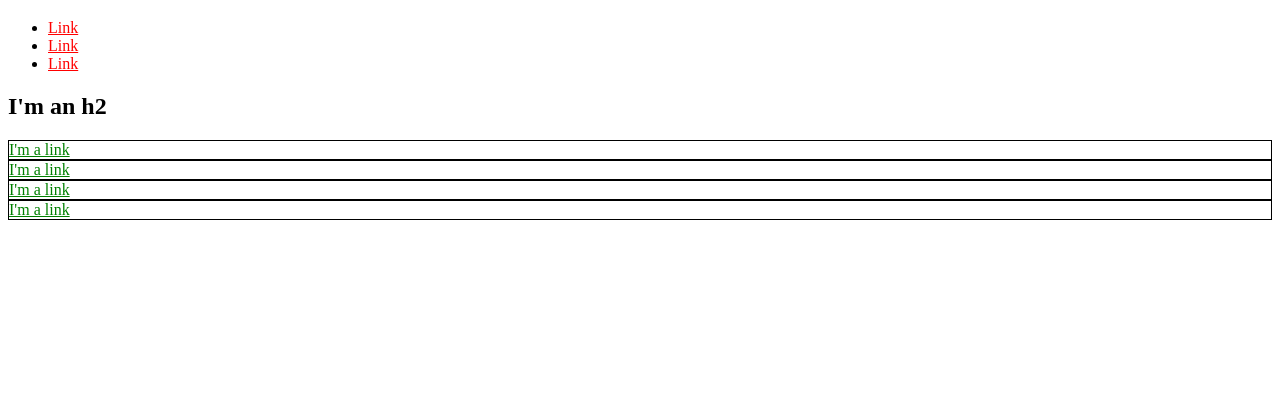
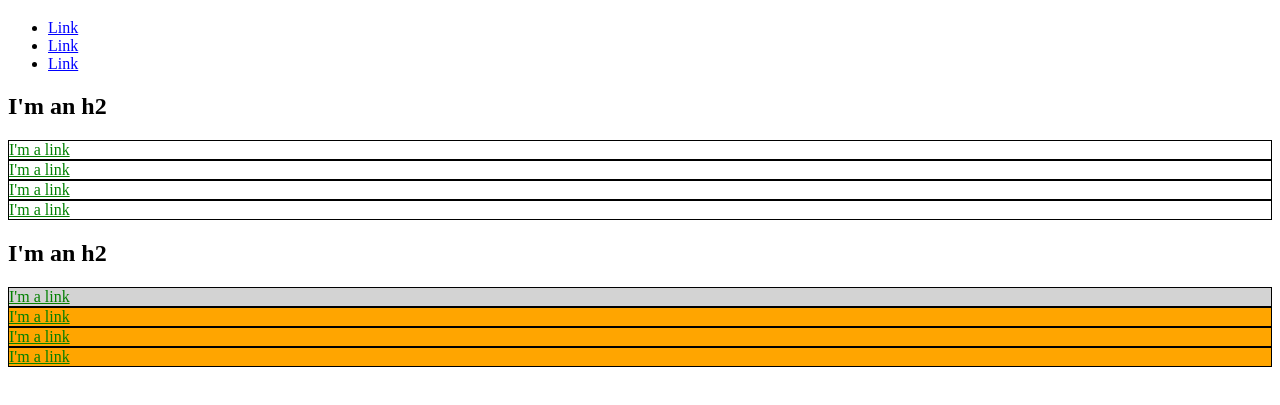
Before and after one commit to pratipb/css_styling-pratip, a plain HTML site: page index.html in a window 1280 px wide. Shown: the part 61-466 px from the top of the page. Drawn offline with Linux system fonts and the light colour scheme.

Commit message:
Styling the display page

```diff
--- a/index.html
+++ b/index.html
@@ -4,33 +4,74 @@
 <head>
     <title>Test Page: Don't Panic</title>
     <meta charset="utf-8">
+    <style>
+        a {
+            color: red;
+        }
+
+        div {
+            border: 1px solid black;
+        }
+
+        div a {
+            color: green;
+        }
+
+        li a {
+            color: blue;
+        }
+        #exec-bio{
+            background-color: lightgrey;
+        }
+        .bio-box{
+            border: 1px solid black;
+            background-color: orange;
+        }
+        .bio-box a{
+            color: green;
+        }
+    </style>
 </head>
 
 <body>
     <h1>I'm an h1</h1>
     <ul>
         <li>
-            <a href="http://example.com/" style="color: red;">Link</a>
+            <a href="http://example.com/">Link</a>
         </li>
         <li>
-            <a href="http://example.com/" style="color: red;">Link</a>
+            <a href="http://example.com/">Link</a>
         </li>
         <li>
-            <a href="http://example.com/" style="color: red;">Link</a>
+            <a href="http://example.com/">Link</a>
         </li>
     </ul>
     <h2>I'm an h2</h2>
-    <div style="border: 1px solid black;">
-        <a href="http://example.com/" style="color: green;">I'm a link</a>
+    <div>
+        <a href="http://example.com/">I'm a link</a>
     </div>
-    <div style="border: 1px solid black;">
-        <a href="http://example.com/" style="color: green;">I'm a link</a>
+    <div>
+        <a href="http://example.com/">I'm a link</a>
     </div>
-    <div style="border: 1px solid black;">
-        <a href="http://example.com/" style="color: green;">I'm a link</a>
+    <div>
+        <a href="http://example.com/">I'm a link</a>
     </div>
-    <div style="border: 1px solid black;">
-        <a href="http://example.com/" style="color: green;">I'm a link</a>
+    <div>
+        <a href="http://example.com/">I'm a link</a>
+    </div>
+
+    <h2>I'm an h2</h2>
+    <div id="exec-bio" class="bio-box">
+        <a href="http://example.com/">I'm a link</a>
+    </div>
+    <div class="bio-box">
+        <a href="http://example.com/">I'm a link</a>
+    </div>
+    <div class="bio-box">
+        <a href="http://example.com/">I'm a link</a>
+    </div>
+    <div class="bio-box">
+        <a href="http://example.com/">I'm a link</a>
     </div>
 </body>
 
```
